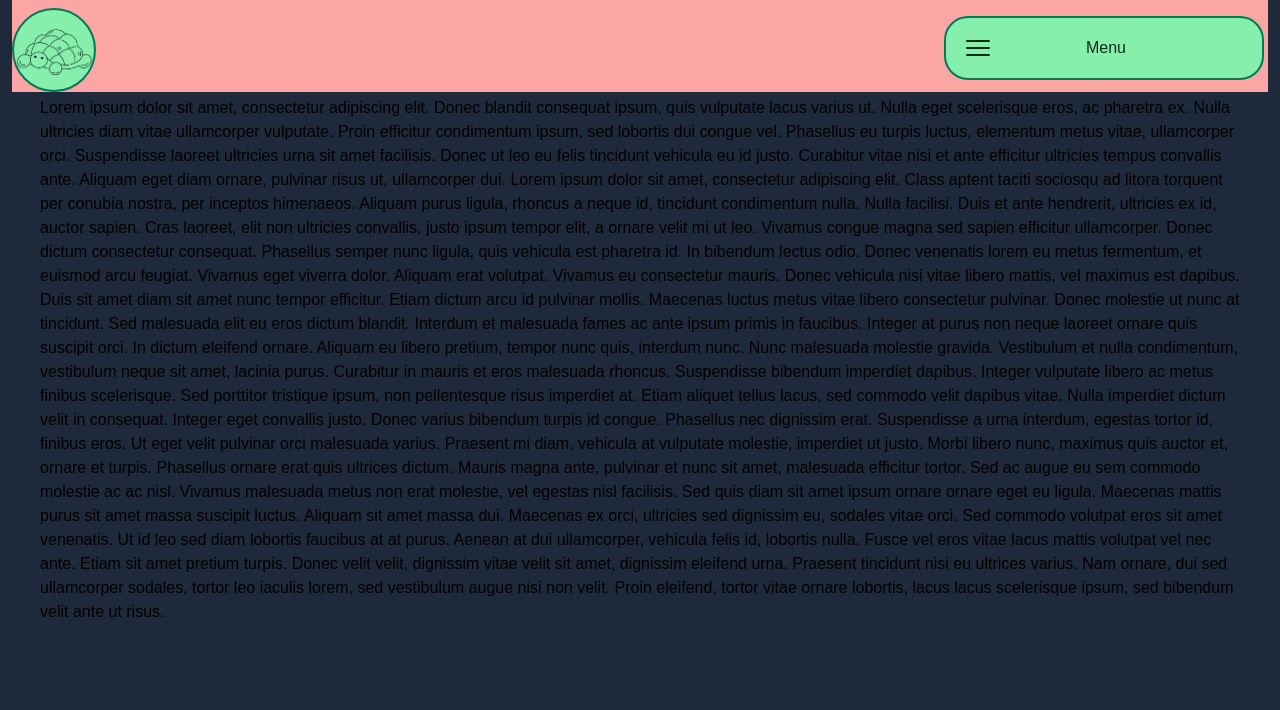
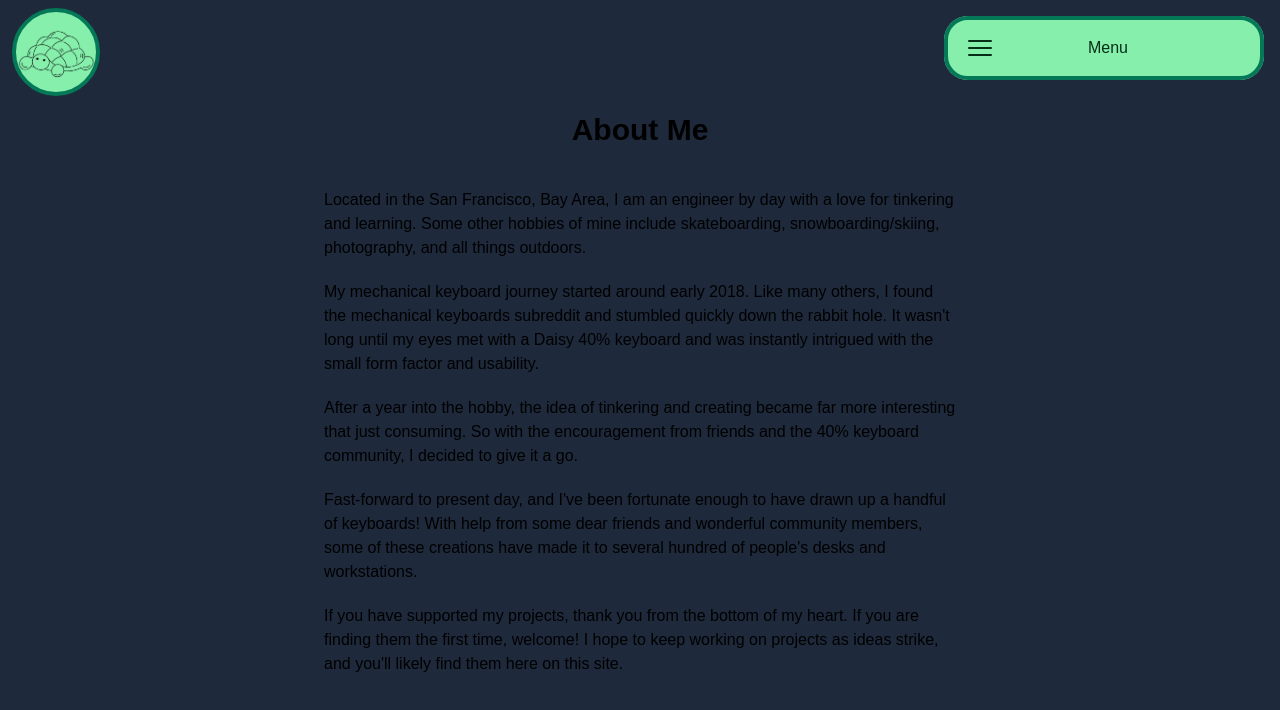
Before and after one commit to melonbred/personal-website, a Next.js app: page /about in a window 1280 px wide. Shown: the top 710 px of the page. Built offline with nearby package versions, Linux system fonts and the light colour scheme; a web font is replaced by a local one.

Commit message:
Added content to About page. Thicker button borders.

```diff
--- a/src/app/(content)/about/page.tsx
+++ b/src/app/(content)/about/page.tsx
@@ -1,60 +1,41 @@
 export default function About() {
   return (
-    <>
-      <div className="min-w-min pt-24 p-10">
-        Lorem ipsum dolor sit amet, consectetur adipiscing elit. Donec blandit
-        consequat ipsum, quis vulputate lacus varius ut. Nulla eget scelerisque
-        eros, ac pharetra ex. Nulla ultricies diam vitae ullamcorper vulputate.
-        Proin efficitur condimentum ipsum, sed lobortis dui congue vel.
-        Phasellus eu turpis luctus, elementum metus vitae, ullamcorper orci.
-        Suspendisse laoreet ultricies urna sit amet facilisis. Donec ut leo eu
-        felis tincidunt vehicula eu id justo. Curabitur vitae nisi et ante
-        efficitur ultricies tempus convallis ante. Aliquam eget diam ornare,
-        pulvinar risus ut, ullamcorper dui. Lorem ipsum dolor sit amet,
-        consectetur adipiscing elit. Class aptent taciti sociosqu ad litora
-        torquent per conubia nostra, per inceptos himenaeos. Aliquam purus
-        ligula, rhoncus a neque id, tincidunt condimentum nulla. Nulla facilisi.
-        Duis et ante hendrerit, ultricies ex id, auctor sapien. Cras laoreet,
-        elit non ultricies convallis, justo ipsum tempor elit, a ornare velit mi
-        ut leo. Vivamus congue magna sed sapien efficitur ullamcorper. Donec
-        dictum consectetur consequat. Phasellus semper nunc ligula, quis
-        vehicula est pharetra id. In bibendum lectus odio. Donec venenatis lorem
-        eu metus fermentum, et euismod arcu feugiat. Vivamus eget viverra dolor.
-        Aliquam erat volutpat. Vivamus eu consectetur mauris. Donec vehicula
-        nisi vitae libero mattis, vel maximus est dapibus. Duis sit amet diam
-        sit amet nunc tempor efficitur. Etiam dictum arcu id pulvinar mollis.
-        Maecenas luctus metus vitae libero consectetur pulvinar. Donec molestie
-        ut nunc at tincidunt. Sed malesuada elit eu eros dictum blandit.
-        Interdum et malesuada fames ac ante ipsum primis in faucibus. Integer at
-        purus non neque laoreet ornare quis suscipit orci. In dictum eleifend
-        ornare. Aliquam eu libero pretium, tempor nunc quis, interdum nunc. Nunc
-        malesuada molestie gravida. Vestibulum et nulla condimentum, vestibulum
-        neque sit amet, lacinia purus. Curabitur in mauris et eros malesuada
-        rhoncus. Suspendisse bibendum imperdiet dapibus. Integer vulputate
-        libero ac metus finibus scelerisque. Sed porttitor tristique ipsum, non
-        pellentesque risus imperdiet at. Etiam aliquet tellus lacus, sed commodo
-        velit dapibus vitae. Nulla imperdiet dictum velit in consequat. Integer
-        eget convallis justo. Donec varius bibendum turpis id congue. Phasellus
-        nec dignissim erat. Suspendisse a urna interdum, egestas tortor id,
-        finibus eros. Ut eget velit pulvinar orci malesuada varius. Praesent mi
-        diam, vehicula at vulputate molestie, imperdiet ut justo. Morbi libero
-        nunc, maximus quis auctor et, ornare et turpis. Phasellus ornare erat
-        quis ultrices dictum. Mauris magna ante, pulvinar et nunc sit amet,
-        malesuada efficitur tortor. Sed ac augue eu sem commodo molestie ac ac
-        nisl. Vivamus malesuada metus non erat molestie, vel egestas nisl
-        facilisis. Sed quis diam sit amet ipsum ornare ornare eget eu ligula.
-        Maecenas mattis purus sit amet massa suscipit luctus. Aliquam sit amet
-        massa dui. Maecenas ex orci, ultricies sed dignissim eu, sodales vitae
-        orci. Sed commodo volutpat eros sit amet venenatis. Ut id leo sed diam
-        lobortis faucibus at at purus. Aenean at dui ullamcorper, vehicula felis
-        id, lobortis nulla. Fusce vel eros vitae lacus mattis volutpat vel nec
-        ante. Etiam sit amet pretium turpis. Donec velit velit, dignissim vitae
-        velit sit amet, dignissim eleifend urna. Praesent tincidunt nisi eu
-        ultrices varius. Nam ornare, dui sed ullamcorper sodales, tortor leo
-        iaculis lorem, sed vestibulum augue nisi non velit. Proin eleifend,
-        tortor vitae ornare lobortis, lacus lacus scelerisque ipsum, sed
-        bibendum velit ante ut risus.
+    <div className="min-w-min pt-24 pb-5 flex flex-col items-center">
+      <h1 className="text-3xl font-bold pt-4">About Me</h1>
+      <div className=" p-5 max-w-2xl">
+        <p className="pt-5">
+          Located in the San Francisco, Bay Area, I am an engineer by day with a
+          love for tinkering and learning. Some other hobbies of mine include
+          skateboarding, snowboarding/skiing, photography, and all things
+          outdoors.
+        </p>
+        <p className="pt-5">
+          My mechanical keyboard journey started around early 2018. Like many
+          others, I found the mechanical keyboards subreddit and stumbled
+          quickly down the rabbit hole. It wasn't long until my eyes met with a
+          Daisy 40% keyboard and was instantly intrigued with the small form
+          factor and usability.
+        </p>
+        <p className="pt-5">
+          {" "}
+          After a year into the hobby, the idea of tinkering and creating became
+          far more interesting that just consuming. So with the encouragement
+          from friends and the 40% keyboard community, I decided to give it a
+          go.{" "}
+        </p>
+        <p className="pt-5">
+          Fast-forward to present day, and I've been fortunate enough to have
+          drawn up a handful of keyboards! With help from some dear friends and
+          wonderful community members, some of these creations have made it to
+          several hundred of people's desks and workstations.
+        </p>
+        <p className="pt-5">
+          If you have supported my projects, thank you from the bottom of my
+          heart. If you are finding them the first time, welcome! I hope to keep
+          working on projects as ideas strike, and you'll likely find them here
+          on this site.
+        </p>
       </div>
-    </>
+    </div>
   );
 }
--- a/src/app/(content)/layout.tsx
+++ b/src/app/(content)/layout.tsx
@@ -14,9 +14,9 @@ export default function RootLayout({
 }) {
   return (
     <div className="bg-slate-800 min-h-screen">
-      <div className="flex justify-between items-start fixed top-0 left-3 right-3 bg-red-300">
+      <div className="flex justify-between items-start fixed top-0 left-3 right-3">
         <a
-          className="rounded-full bg-green-300 border-2 border-emerald-700 mt-2 hover:scale-105 duration-150"
+          className="rounded-full bg-green-300 border-4 border-emerald-700 mt-2 hover:scale-105 duration-150"
           href="/"
         >
           <Image alt="turtle" width="80" height="80" src="/turtlepan.png" />
--- a/src/components/GenericButton.tsx
+++ b/src/components/GenericButton.tsx
@@ -9,7 +9,7 @@ type GenericButtonProps = {
 export default function GenericButton({ text, href, img }: GenericButtonProps) {
   return (
     <a href={href} target="_blank">
-      <div className="bg-green-300 border-2 border-emerald-700 text-green-950 rounded-3xl w-80 h-16 flex items-center m-1 transition duration-150 hover:scale-105">
+      <div className="bg-green-300 border-4 border-emerald-700 text-green-950 rounded-3xl w-80 h-16 flex items-center m-1 transition duration-150 hover:scale-105">
         <div className="pl-4 pr-2">
           <Image alt={text} height={30} width={30} src={img} />
         </div>
--- a/src/components/menu.tsx
+++ b/src/components/menu.tsx
@@ -17,13 +17,13 @@ export default function MenuButton(props: MenuProps) {
     <div
       className={`${
         props.addTW ? props.addTW : ""
-      } bg-green-300 border-1 border-emerald-700 rounded-3xl m-1`}
+      } bg-green-300 border-emerald-700 rounded-3xl m-1`}
     >
       <button onClick={() => setIsClicked(!isClicked)}>
         <div
           className={`${isClicked ? "" : "hover:scale-105"}
           ${props.isHome ? "w-80" : "w-40 md:w-80"}
-           bg-green-300 border-2 border-emerald-700 text-green-950 rounded-3xl h-16 flex items-center m-0 transition-opacity duration-150`}
+           bg-green-300 border-4 border-emerald-700 text-green-950 rounded-3xl h-16 flex items-center m-0 transistion duration-150`}
         >
           <Bars3Icon className="h-8 w-8 ml-4 mr-2"></Bars3Icon>
 
```
